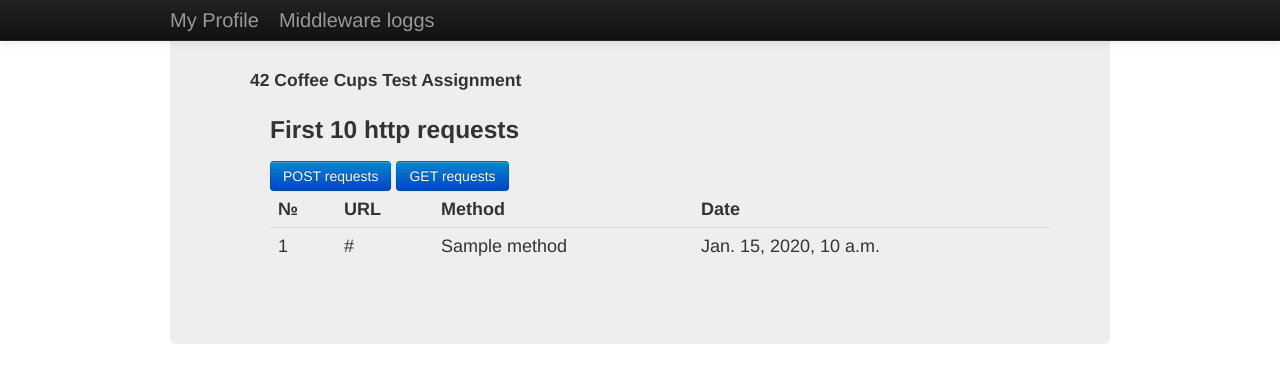
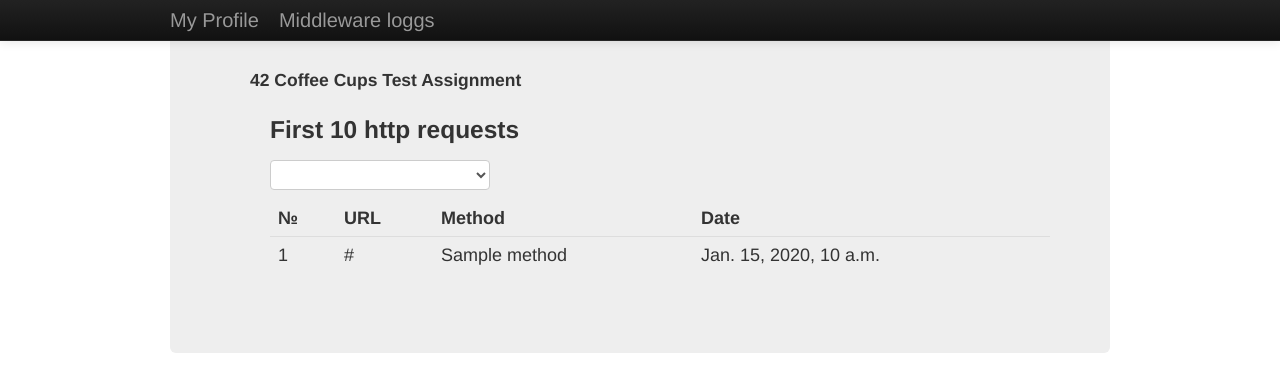
Before and after one commit to justnewbie/TestCase42, a Django app: template testingslow/templates/loggs.html in a window 1280 px wide. Shown: the top 392 px of the page. Run offline with Django 3.2, Linux system fonts and the light colour scheme; the template is opened without the code that fills it: most values are stand-ins (such as "Sample title", 1, 10 or a date in 2020).

Commit message:
ticket:13 field fix

```diff
--- a/testingslow/templates/loggs.html
+++ b/testingslow/templates/loggs.html
@@ -7,8 +7,11 @@
         <div class="container-fluid">
             <div class="span10">
             <p><h3>First 10 http requests</h3></p>
-            <a href='{% url "http_loggs_list" 0 %}'><button class="btn btn-middle btn-primary" type="submit">POST requests</button></a>
-            <a href='{% url "http_loggs_list" 1 %}'><button class="btn btn-middle btn-primary" type="submit">GET requests</button></a>
+            <select class="selectpicker" onchange="if (this.value) window.location.href=this.value">
+                <option selected="selected"></option>
+                <option value="{% url 'http_loggs_list' 0 %}">POST requests</option>
+                <option value='{% url "http_loggs_list" 1 %}'>GET requests</option>
+            </select>
             <table class="table">
                 <thead>
                     <tr>
```
